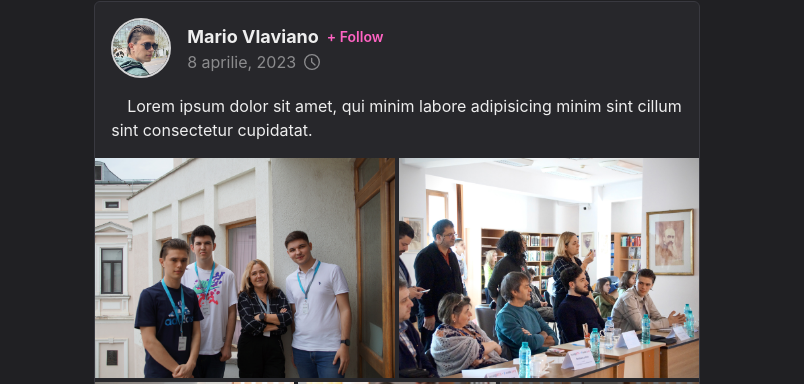
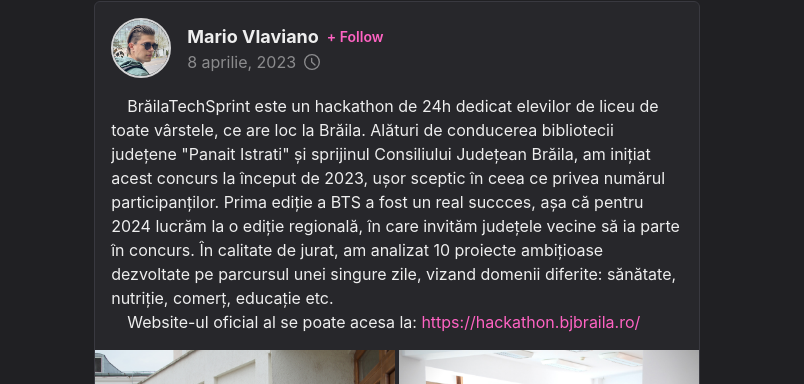
Before and after one commit to MoryokaV/mariovlaviano-homepage, a Next.js app: page /posts/bts in a window 1280 px wide. Shown: the part 525-909 px from the top of the page, without its empty margins (243-1047 px from the left). Built offline with nearby package versions, Linux system fonts and the light colour scheme; no server answers.

Commit message:
Add text to remaining posts

```diff
--- a/pages/posts/bts.js
+++ b/pages/posts/bts.js
@@ -1,5 +1,12 @@
 import Layout from '@/components/layouts/article'
-import { Container, Box, SimpleGrid, VStack, Text } from '@chakra-ui/react'
+import {
+  Container,
+  Link,
+  Box,
+  SimpleGrid,
+  VStack,
+  Text
+} from '@chakra-ui/react'
 import {
   PostTitle,
   PostHeader,
@@ -8,6 +15,7 @@ import {
   PostParagraph
 } from '@/components/post'
 import Fancybox from '@/libs/fancybox'
+import NextLink from 'next/link'
 
 import bts1 from '../../public/images/posts/bts/bts1.jpg'
 import bts2 from '../../public/images/posts/bts/bts2.jpg'
@@ -32,8 +40,26 @@ const Post = () => {
           <Box p={4}>
             <PostHeader date="8 aprilie, 2023"></PostHeader>
             <PostParagraph>
-              Lorem ipsum dolor sit amet, qui minim labore adipisicing minim
-              sint cillum sint consectetur cupidatat.
+              BrăilaTechSprint este un hackathon de 24h dedicat elevilor de
+              liceu de toate vârstele, ce are loc la Brăila. Alături de
+              conducerea bibliotecii județene &quot;Panait Istrati&quot; și
+              sprijinul Consiliului Județean Brăila, am inițiat acest concurs la
+              început de 2023, ușor sceptic în ceea ce privea numărul
+              participanților. Prima ediție a BTS a fost un real succces, așa că
+              pentru 2024 lucrăm la o ediție regională, în care invităm județele
+              vecine să ia parte în concurs. În calitate de jurat, am analizat
+              10 proiecte ambițioase dezvoltate pe parcursul unei singure zile,
+              vizand domenii diferite: sănătate, nutriție, comerț, educație etc.
+            </PostParagraph>
+            <PostParagraph>
+              Website-ul oficial al se poate acesa la:{' '}
+              <Link
+                as={NextLink}
+                href="https://hackathon.bjbraila.ro/"
+                target="_blank"
+              >
+                https://hackathon.bjbraila.ro/
+              </Link>
             </PostParagraph>
           </Box>
 
```
Also changed, not shown: pages/posts/antena3.js (+22 -3 lines), pages/posts/flutterlab.js (+16 -3 lines).
